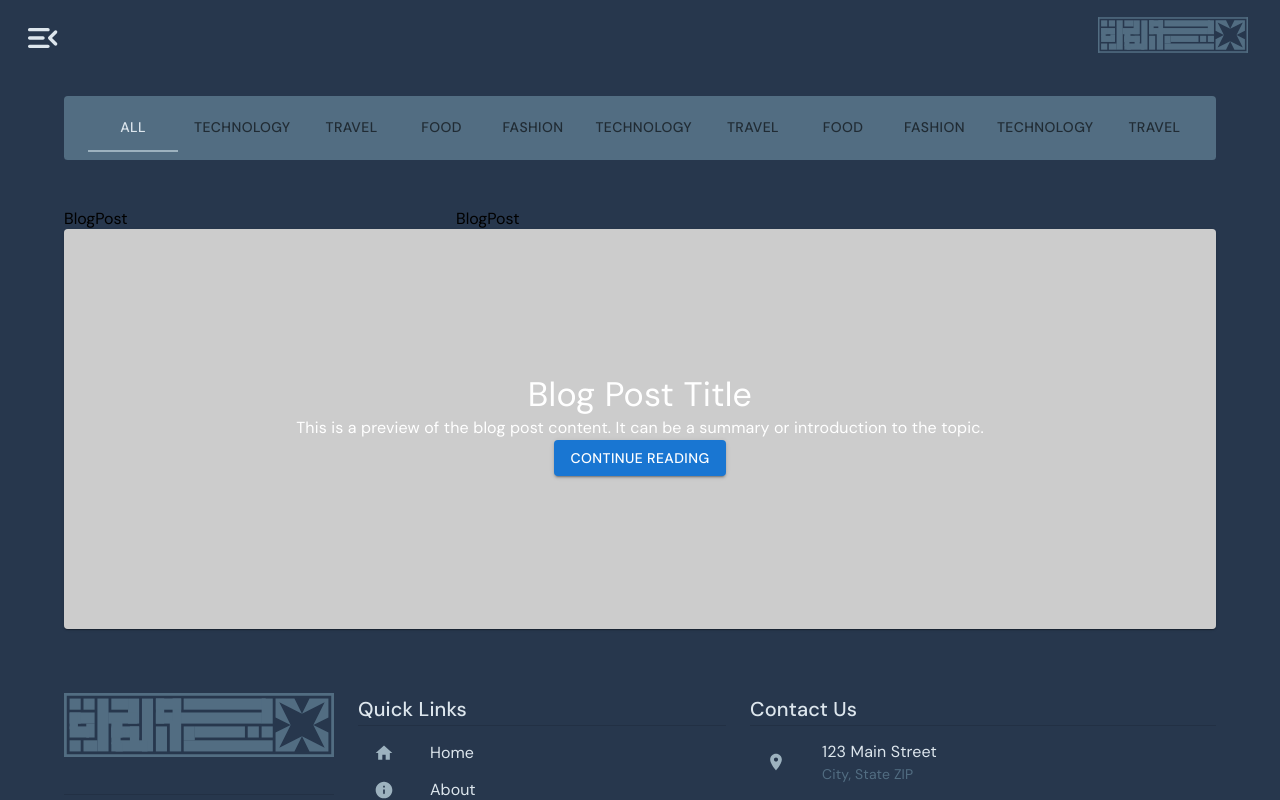
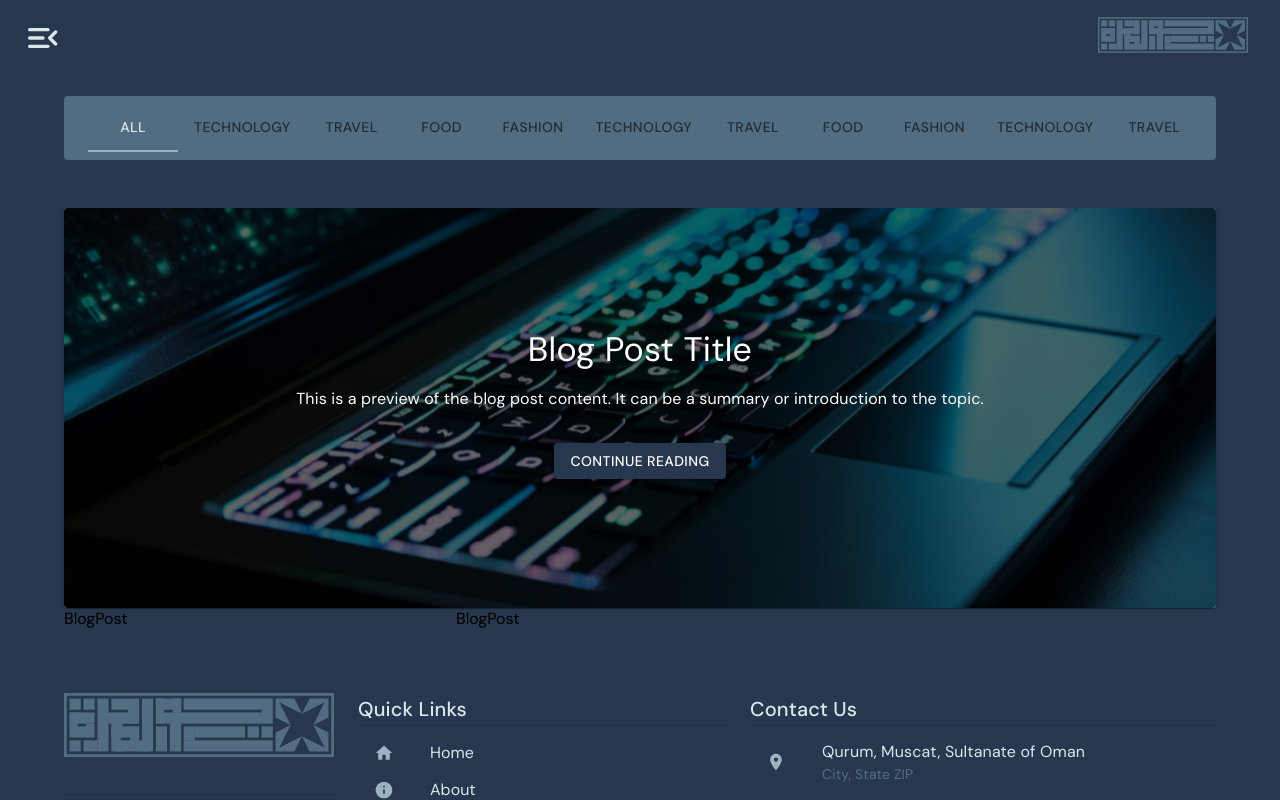
Before and after one commit to psychoea7/galaxy-whale-react-app, a React (Create React App) app: page /blog in a window 1280 px wide. Shown: the top 800 px of the page. Built offline with nearby package versions, Linux system fonts and the light colour scheme; grey boxes are pictures that could not be loaded.

Commit message:
style fix

```diff
--- a/src/Screens/BlogScreen.css
+++ b/src/Screens/BlogScreen.css
@@ -30,7 +30,7 @@
   left: 0;
   width: 100%;
   height: 100%;
-    background-color: rgba(0, 0, 0, 0.2); /* Adjust the opacity as needed */
+  background-color: rgba(0, 0, 0, 0.6); /* Adjust the opacity as needed */
   display: flex;
   flex-direction: column;
   justify-content: center;
@@ -42,29 +42,24 @@
 
 /* Style for the blog post title */
 .post-title {
-    font-size: 24px;
-    font-weight: bold;
-    margin-bottom: 10px; /* Adjust the margin as needed */
+  margin-bottom: 1rem !important; /* Adjust the margin as needed */
 }
 
 /* Style for the preview text */
 .preview-text {
-    font-size: 16px;
-    margin-bottom: 20px; /* Adjust the margin as needed */
+  margin-bottom: 2rem !important; /* Adjust the margin as needed */
 }
 
 /* Style for the "Continue Reading" button */
 .continue-reading {
-    background-color: #007bff; /* Button background color */
-    color: #fff; /* Button text color */
-    text-decoration: none; /* Remove underlines from links */
-    padding: 10px 20px; /* Adjust the padding as needed */
-    border: none;
-    border-radius: 5px;
-    transition: background-color 0.3s ease; /* Smooth transition for hover effect */
-
-    /* Hover effect */
-    &:hover {
-      background-color: #0056b3; /* Change the background color on hover */
+  background-color: var(
+    --clr-dark-blue
+  ) !important; /* Button background color */
 }
+.most-watched__image {
+  background-image: url(../assets/images/laptop.jpg);
+  height: 100%;
+  width: 100%;
+  background-size: cover;
+  background-position: 0;
 }
--- a/src/Screens/BlogScreen.js
+++ b/src/Screens/BlogScreen.js
@@ -99,25 +99,13 @@ function BlogScreen() {
           </AppBar>
         </ElevationScroll>
 
-        <Grid container spacing={3}>
-          {blogPosts.map((post, index) => (
-            <Grid item xs={12} sm={6} md={4} key={index}>
-              <BlogPost
-                title={post.title}
-                date={post.date}
-                content={post.content}
-              />
-            </Grid>
-          ))}
-        </Grid>
-
         {/* New section for most-watched blog post */}
         <Card className="most-watched">
           <div
             className="most-watched__image"
-            style={{
-              backgroundImage: `url('path-to-your-image.jpg')`,
-            }}
+            // style={{
+            //   backgroundImage: `url('../assets/images/sun-star-bg.png')`,
+            // }}
           >
             <Box className="dark-overlay">
               <CardContent className="post-content">
@@ -141,6 +129,18 @@ function BlogScreen() {
           </div>
         </Card>
         {/* End of most-watched blog post section */}
+
+        <Grid container spacing={3}>
+          {blogPosts.map((post, index) => (
+            <Grid item xs={12} sm={6} md={4} key={index}>
+              <BlogPost
+                title={post.title}
+                date={post.date}
+                content={post.content}
+              />
+            </Grid>
+          ))}
+        </Grid>
       </Container>
 
       <Footer />
--- a/src/Screens/ContactUsScreen.css
+++ b/src/Screens/ContactUsScreen.css
@@ -2,7 +2,7 @@
     margin-top: 6rem;
 }
 .contactInfo__container {
-    color: var(--clr-white);
+    /* color: var(--clr-white); */
 }
 
 .contactInfo__icon {
@@ -18,3 +18,15 @@
     color: var(--clr-super-light-blue) !important;
     font-size: 2rem !important;
 }
+
+.contactUsScreen__contactInfoBg {
+    background-color: var(--clr-light-blue);
+    height: 100%;
+    padding: 1.5rem;
+    border-radius: 0.2vw;
+}
+
+.contactInfo__links {
+    color: var(--clr-white) !important;
+    text-decoration: none;
+}
--- a/src/Screens/ContactUsScreen.js
+++ b/src/Screens/ContactUsScreen.js
@@ -29,6 +29,8 @@ function ContactUsScreen() {
         <Grid container spacing={4}>
           {/* First Column: Address, Phone, Email, and Social Media Icons */}
           <Grid item xs={12} md={6} className="contactInfo__container">
+            <div className="contactUsScreen__contactInfoBg">
+
             <Typography mb={5} variant="h5" gutterBottom>
               Contact Information
             </Typography>
@@ -41,9 +43,9 @@ function ContactUsScreen() {
               <Room className="contactInfo__icon" />
               <Link
                 to="/location"
-                style={{ textDecoration: "none", color: "inherit" }}
+                className="contactInfo__links"
                 >
-                123 Main St, City, Country
+                Qurum, Muscat, Sultanate of Oman
               </Link>
             </Typography>
             <Typography
@@ -55,9 +57,9 @@ function ContactUsScreen() {
               <Phone className="contactInfo__icon" />
               <Link
                 to="/phone"
-                style={{ textDecoration: "none", color: "inherit" }}
+                className="contactInfo__links"
                 >
-                +1 (123) 456-7890
+                +968 92976223
               </Link>
             </Typography>
             <Typography
@@ -69,7 +71,7 @@ function ContactUsScreen() {
               <Email className="contactInfo__icon" />
               <Link
                 to="/email"
-                style={{ textDecoration: "none", color: "inherit" }}
+                className="contactInfo__links"
                 >
                 example@email.com
               </Link>
@@ -77,6 +79,11 @@ function ContactUsScreen() {
 
             {/* Social Media Icons */}
             <Divider className="contactInfo__divider" />
+
+            <Typography mb={5} variant="h5" gutterBottom>
+              Socials
+            </Typography>
+
             <IconButton
               href="https://www.facebook.com/"
               target="_blank"
@@ -98,6 +105,7 @@ function ContactUsScreen() {
               >
               <Instagram className="contactInfo__socialIcon" />
             </IconButton>
+              </div>
           </Grid>
 
           {/* Second Column: Contact Form */}
--- a/src/components/Banner.css
+++ b/src/components/Banner.css
@@ -1,3 +1,4 @@
+
 .banner__container {
   /* z-index: -1; */
   width: 100%;
@@ -13,6 +14,7 @@
   text-decoration: none;
   color: var(--clr-white);
   text-align: center;
+  font-size: 1.1rem;
   transition: all ease 0.3s;
 }
 
--- a/src/components/ContactForm.css
+++ b/src/components/ContactForm.css
@@ -1,5 +1,5 @@
 .contactForm__container {
-    color: var(--clr-white);
+    /* color: var(--clr-white); */
 }
 
 .contactForm__divider {
@@ -28,6 +28,12 @@
   }
 
   .contactForm__button {
-    background-color: var(--clr-light-blue) !important;
+    background-color: var(--clr-dark-blue) !important;
     color: var(--clr-white) !important;
   }
+
+  .contactForm__bg {
+    background-color: var(--clr-light-blue);
+    padding: 1.5rem;
+    border-radius: 0.2vw;
+  }
--- a/src/components/ContactForm.js
+++ b/src/components/ContactForm.js
@@ -18,10 +18,12 @@ function ContactForm() {
 
   return (
     <div className="contactForm__container">
+      <div className="contactForm__bg">
+
       <Typography variant="h5" gutterBottom>
         Contact Us
       </Typography>
-      <Divider className="contactForm__divider" />
+      {/* <Divider className="contactForm__divider" /> */}
       <form onSubmit={handleSubmit(yourSubmitFunction)}>
         <Controller
           name="email"
@@ -116,6 +118,7 @@ function ContactForm() {
         </Button>
       </form>
           </div>
+    </div>
   );
 }
 
--- a/src/components/Footer.js
+++ b/src/components/Footer.js
@@ -142,7 +142,7 @@ function Footer() {
                 <Room fontSize="small" className="footer__Icon" />
               </ListItemIcon>
               <ListItemText
-                primary="123 Main Street"
+                primary="Qurum, Muscat, Sultanate of Oman"
                 secondary="City, State ZIP"
                 secondaryTypographyProps={{ className: "customSecondaryText" }}
               />
@@ -152,7 +152,7 @@ function Footer() {
                 <Phone fontSize="small" className="footer__Icon" />
               </ListItemIcon>
               <ListItemText
-                primary="(123) 456-7890"
+                primary="+968 92976223"
                 secondary="Phone Number"
                 secondaryTypographyProps={{ className: "customSecondaryText" }}
               />
--- a/src/components/LeafletMap.css
+++ b/src/components/LeafletMap.css
@@ -1,5 +1,5 @@
 .contactScreen__map {
-    height: 350px;
+    height: 300px;
     width: 100%;
     margin-bottom: 4rem;
     border-radius: 0.2vw;
--- a/src/components/LeafletMap.js
+++ b/src/components/LeafletMap.js
@@ -19,13 +19,13 @@ function LeafletMap() {
     <MapContainer
       attributionControl={false}
       className="contactScreen__map"
-      center={[23.59258402943304, 58.3805206462269]}
+      center={[23.6197637, 58.5011230]}
       zoom={13}
     >
       <TileLayer url="https://{s}.tile.openstreetmap.org/{z}/{x}/{y}.png" />
 
       {/* Use the custom icon for the Marker */}
-      <Marker position={[23.59258402943304, 58.3805206462269]} icon={customIcon} />
+      <Marker position={[23.6197637, 58.5011230]} icon={customIcon} />
     </MapContainer>
   );
 }
```
Lines whose indentation alone changed are shown as unchanged.
